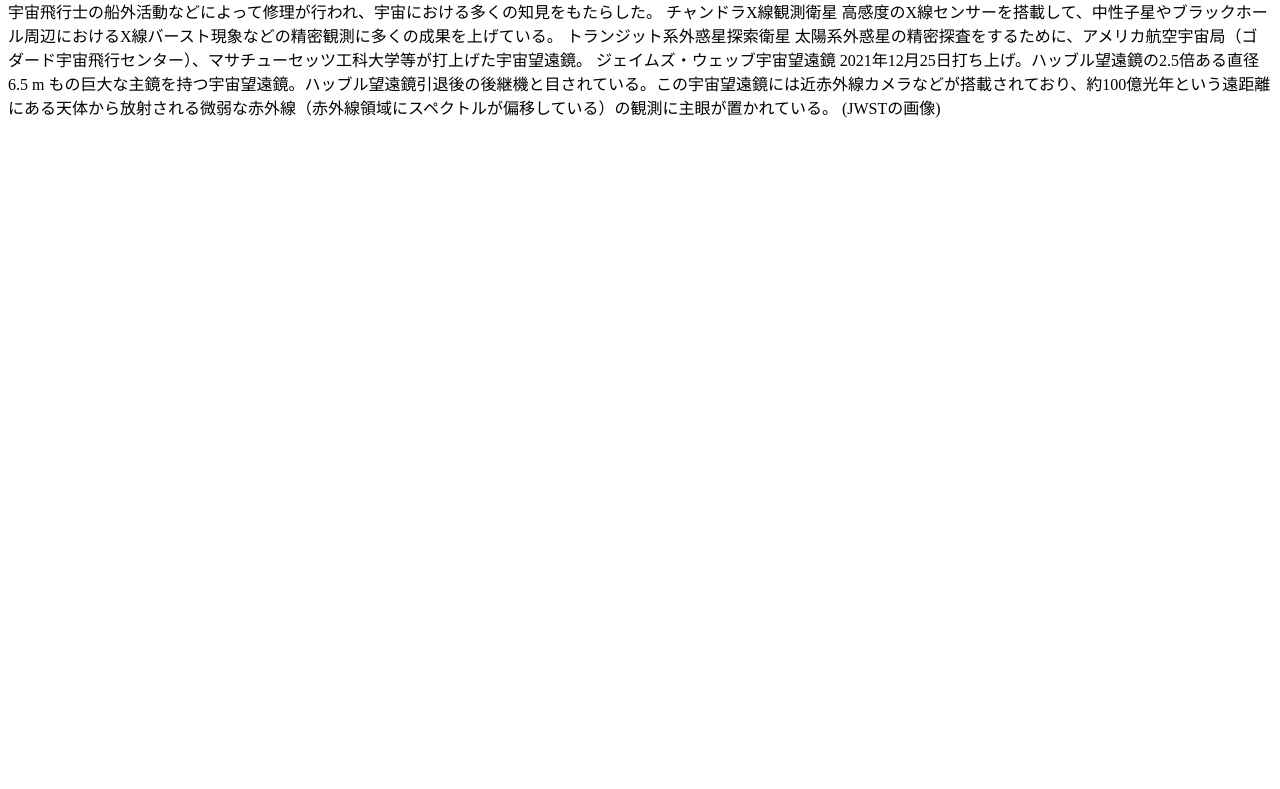
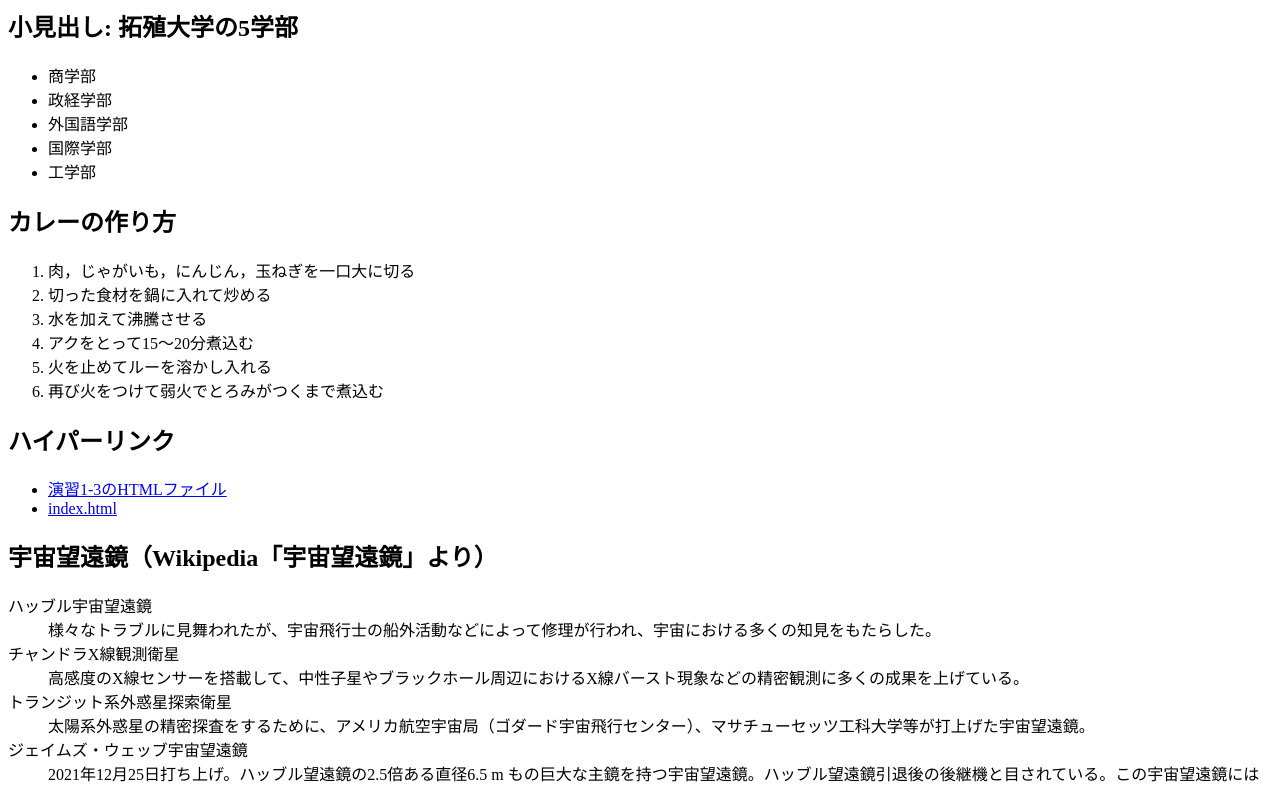
Before and after one commit to G484122024/medialabo, a plain HTML site: page practice-html/elements.html in a window 1280 px wide. Shown: the part 81-870 px from the top of the page. Before the commit the page ends 800 px from the top, so only its background shows below. Drawn offline with Linux system fonts and the light colour scheme.

Commit message:
宿題1-4を作成する

```diff
--- a/practice-html/elements.html
+++ b/practice-html/elements.html
@@ -5,33 +5,51 @@
     <title>演習1-4: HTMLのさまざまな要素</title>
   </head>
   <body>
-	見出し: 演習1-4: HTMLのさまざまな要素
-		小見出し: 拓殖大学の5学部
-			商学部
-			政経学部
-			外国語学部
-			国際学部
-			工学部
-		小見出し: カレーの作り方
-			肉，じゃがいも，にんじん，玉ねぎを一口大に切る
-			切った食材を鍋に入れて炒める
-			水を加えて沸騰させる
-			アクをとって15〜20分煮込む
-			火を止めてルーを溶かし入れる
-			再び火をつけて弱火でとろみがつくまで煮込む
-		小見出し: ハイパーリンク
-			演習1-3のHTMLファイル
-			index.html
-		小見出し: 宇宙望遠鏡(Wikipedia 「宇宙望遠鏡」より）
-			ハッブル宇宙望遠鏡
-				様々なトラブルに見舞われたが、宇宙飛行士の船外活動などによって修理が行われ、宇宙における多くの知見をもたらした。
-			チャンドラX線観測衛星
-				高感度のX線センサーを搭載して、中性子星やブラックホール周辺におけるX線バースト現象などの精密観測に多くの成果を上げている。
-			トランジット系外惑星探索衛星
-				太陽系外惑星の精密探査をするために、アメリカ航空宇宙局（ゴダード宇宙飛行センター）、マサチューセッツ工科大学等が打上げた宇宙望遠鏡。
-			ジェイムズ・ウェッブ宇宙望遠鏡
-				2021年12月25日打ち上げ。ハッブル望遠鏡の2.5倍ある直径6.5 m もの巨大な主鏡を持つ宇宙望遠鏡。ハッブル望遠鏡引退後の後継機と目されている。この宇宙望遠鏡には近赤外線カメラなどが搭載されており、約100億光年という遠距離にある天体から放射される微弱な赤外線（赤外線領域にスペクトルが偏移している）の観測に主眼が置かれている。
+	<h1>見出し: 演習1-4: HTMLのさまざまな要素</h1>
+		<h2>小見出し: 拓殖大学の5学部</h2>
+		<ul>
+			 <li>商学部</li>
+			 <li>政経学部 </li>
+			 <li>外国語学部  </li>
+			 <li>国際学部  </li>
+			 <li>工学部  </li>
+		</ul>
+  	<h2>カレーの作り方</h2>
+		<ol type="1">
+  			<li>肉，じゃがいも，にんじん，玉ねぎを一口大に切る</li>
+  			<li>切った食材を鍋に入れて炒める</li>
+  			<li>水を加えて沸騰させる</li>
+  			<li>アクをとって15〜20分煮込む</li>
+  			<li>火を止めてルーを溶かし入れる</li>
+  			<li>再び火をつけて弱火でとろみがつくまで煮込む</li>
+		</ol>
 
-		(JWSTの画像)
+  	<h2>ハイパーリンク</h2>
+		<ul>
+    		 <li><a href="structure.html">演習1-3のHTMLファイル</a>  </li>
+    		 <li><a href="../index.html">index.html</a>  </li>
+  		</ul>
+
+  	<h2>宇宙望遠鏡（Wikipedia「宇宙望遠鏡」より）</h2>
+  		<dl>
+
+      			<dt>ハッブル宇宙望遠鏡</dt>
+      			<dd>様々なトラブルに見舞われたが、宇宙飛行士の船外活動などによって修理が行われ、宇宙における多くの知見をもたらした。</dd>
+
+
+      			<dt>チャンドラX線観測衛星</dt>
+      			<dd>高感度のX線センサーを搭載して、中性子星やブラックホール周辺におけるX線バースト現象などの精密観測に多くの成果を上げている。</dd>
+
+
+      			<dt>トランジット系外惑星探索衛星</dt>
+      			<dd>太陽系外惑星の精密探査をするために、アメリカ航空宇宙局（ゴダード宇宙飛行センター）、マサチューセッツ工科大学等が打上げた宇宙望遠鏡。</dd>
+
+
+      			<dt>ジェイムズ・ウェッブ宇宙望遠鏡</dt>
+      			<dd>2021年12月25日打ち上げ。ハッブル望遠鏡の2.5倍ある直径6.5 m もの巨大な主鏡を持つ宇宙望遠鏡。ハッブル望遠鏡引退後の後継機と目されている。この宇宙望遠鏡には近赤外線カメラなどが搭載されており、約100億光年という遠距離にある天体から放射される微弱な赤外線（赤外線領域にスペクトルが偏移している）の観測に主眼が置かれている。</dd>
+
+  		</dl>
+		<h2>(JWSTの画像)</h2>
+		<img src="JWST_spacecraft_model_2.png">
   </body>
 </html>
```
Also changed, not shown: practice-html/structure.html (+14 -12 lines).
